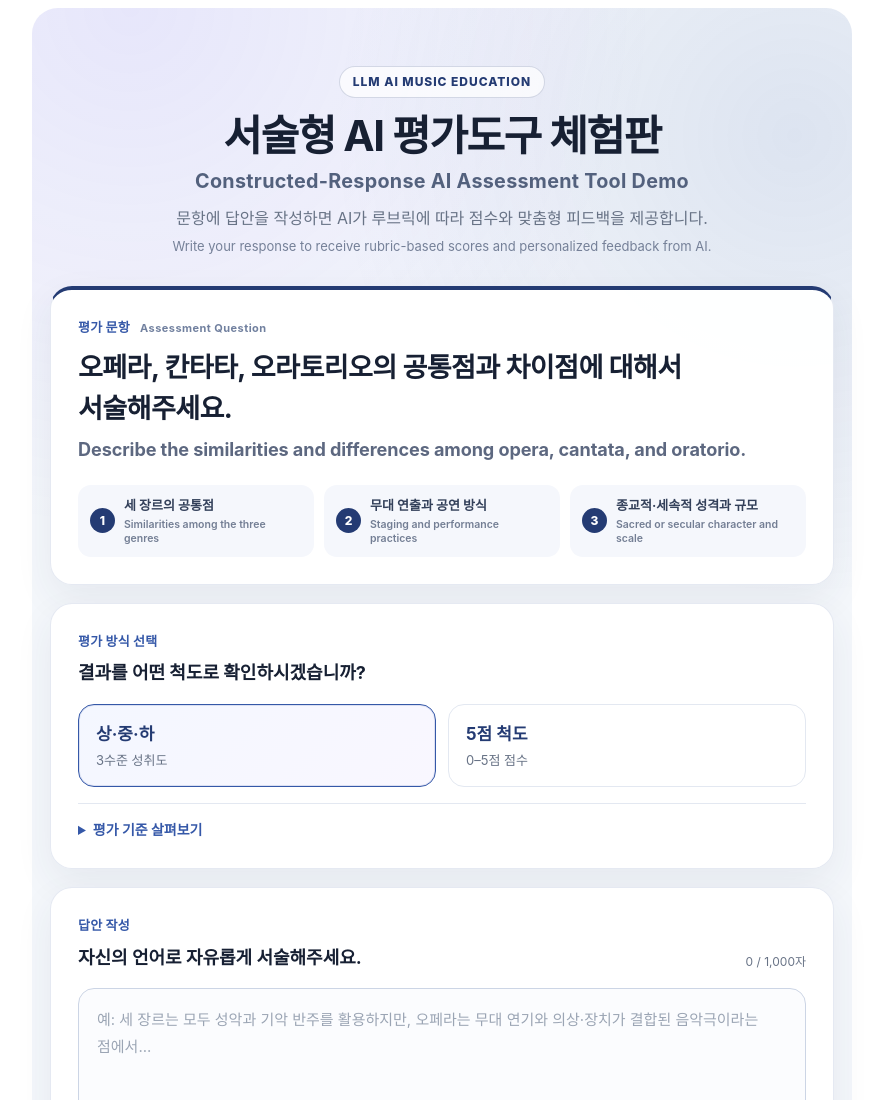
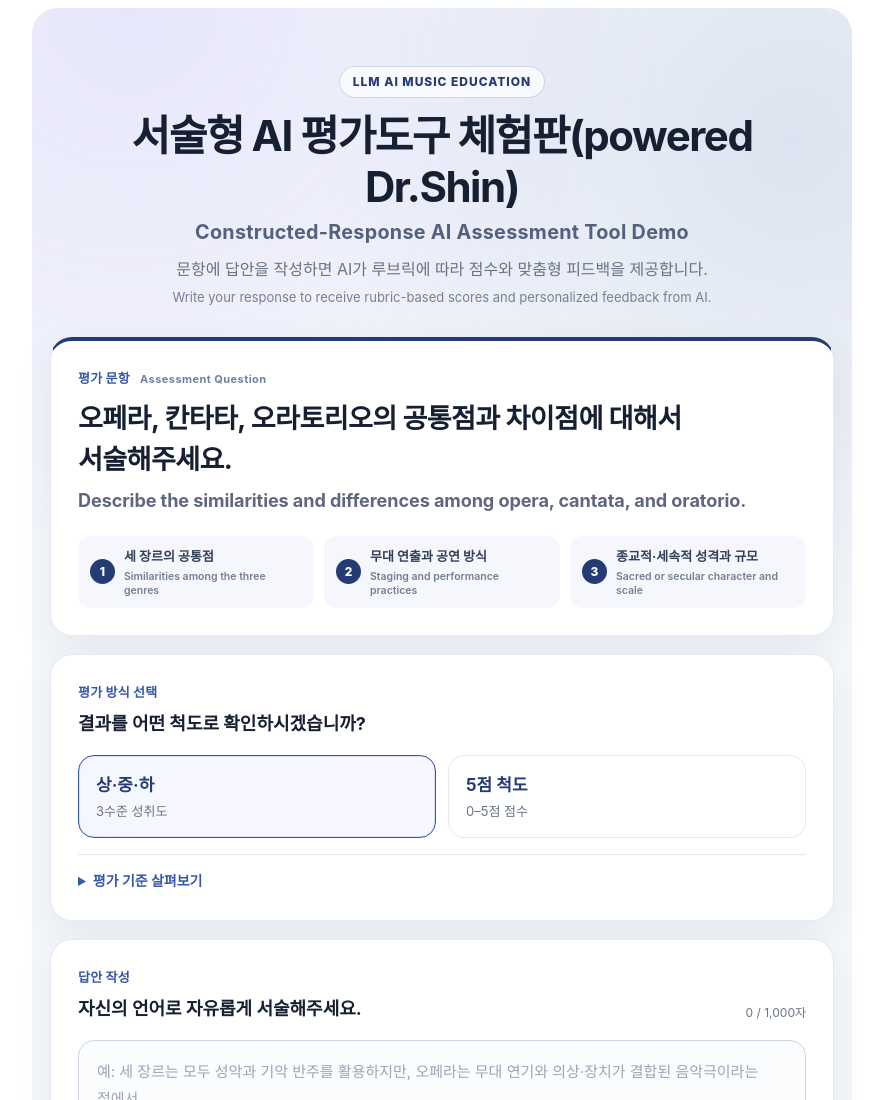
Before and after one commit to MusicShin/music-ai-evaluator, a website: page index.html in a window 1280 px wide. Shown: the top 1100 px of the page, without its empty margins (198-1081 px from the left). Drawn offline with Linux system fonts and the light colour scheme.

Commit message:
Update index.html

```diff
--- a/index.html
+++ b/index.html
@@ -32,7 +32,7 @@
 
       <h1>
         <span class="lme-title-ko">
-          서술형 AI 평가도구 체험판
+          서술형 AI 평가도구 체험판(powered Dr.Shin)
         </span>
         <span class="lme-title-en" lang="en">
           Constructed-Response AI Assessment Tool Demo
```
